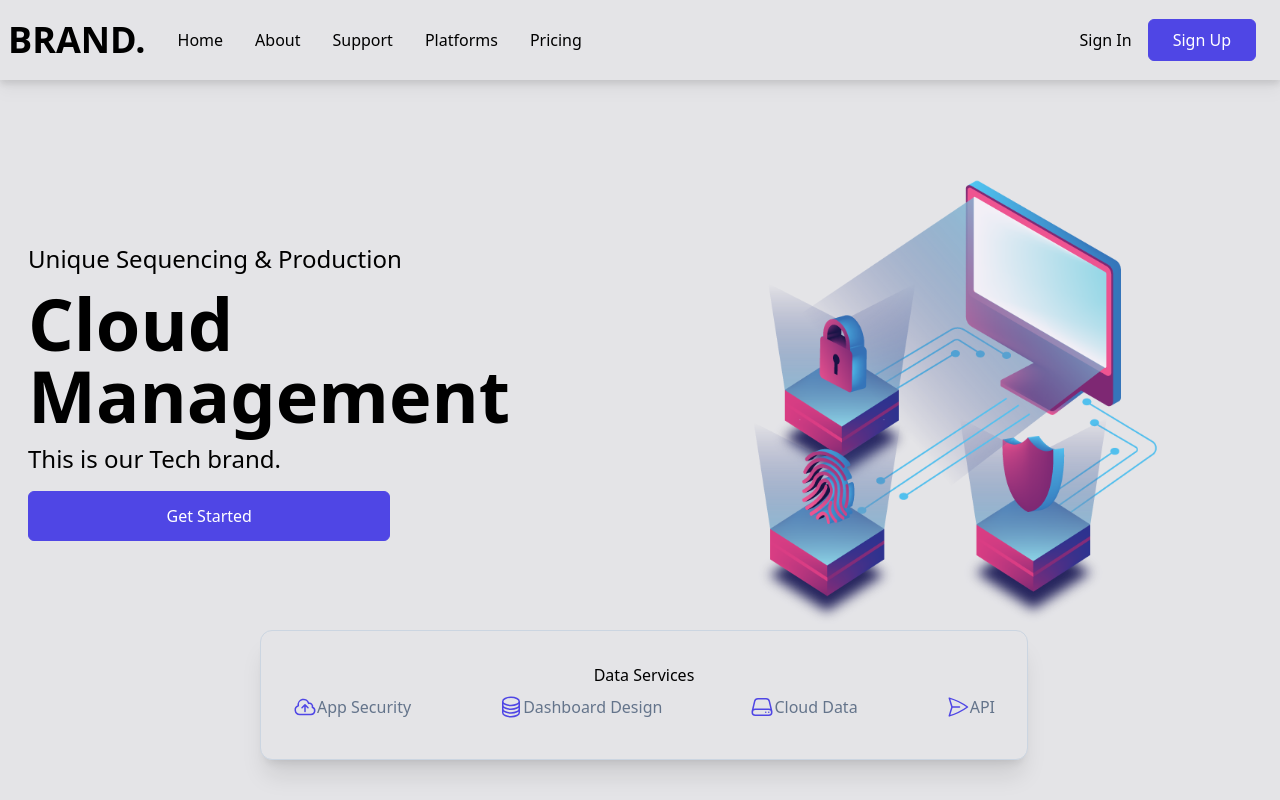
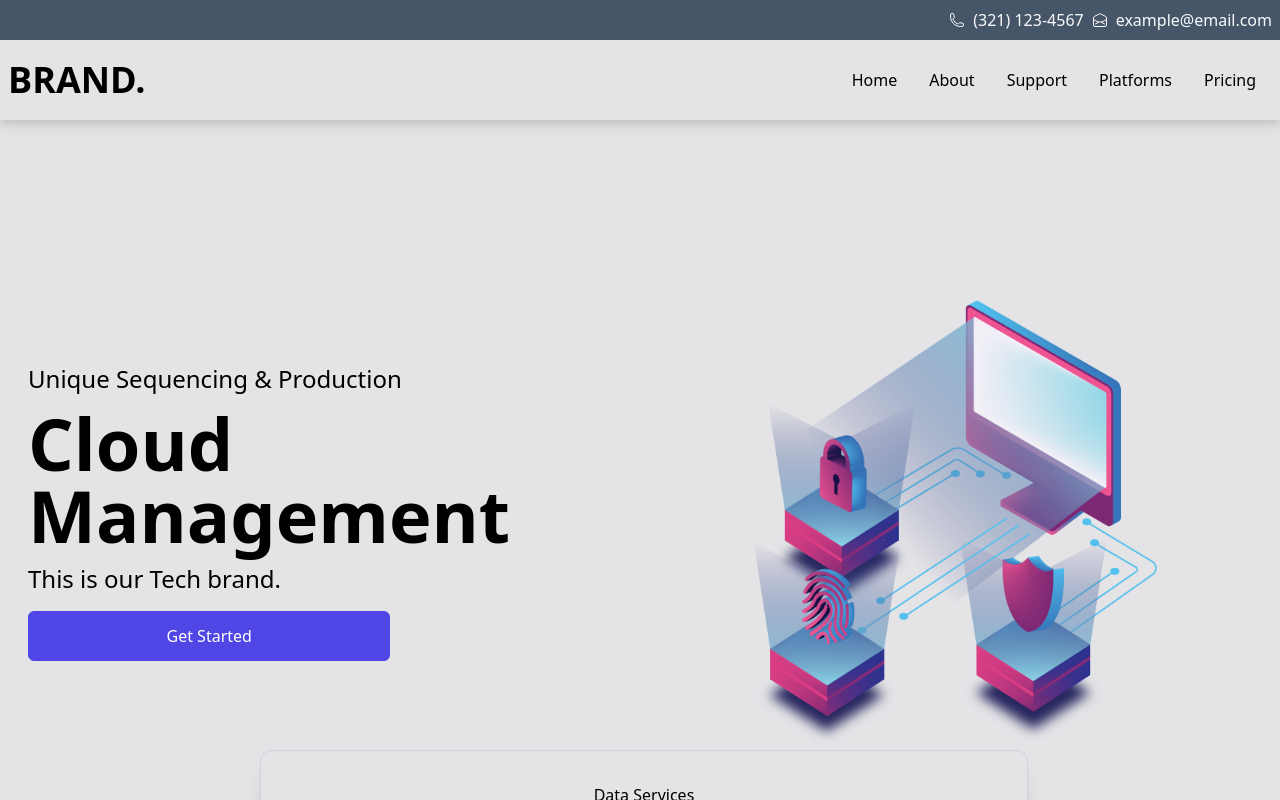
Before and after one commit to CylanTomacio/landing-page-template, a React (Vite) app: page / in a window 1280 px wide. Shown: the top 800 px of the page. Built offline with nearby package versions, Linux system fonts and the light colour scheme.

Commit message:
Creada la sección del top header con info de contacto y cambiado el tipo de navbar para que sea estatico. Se borraron los botones de iniciar sesión y registrar

```diff
--- a/src/App.jsx
+++ b/src/App.jsx
@@ -5,17 +5,19 @@ import { Support } from "./components/Support";
 import { Platforms } from "./components/Platforms";
 import { Pricing } from "./components/Pricing";
 import { Footer } from "./components/Footer";
+import { TopHeader } from "./components/TopHeader";
 
 export const App = () => {
 
   return (
     <>
+      <TopHeader />
       <Navbar />
       <Hero />
       <About />
       <Support />
-      <Platforms/>
-      <Pricing/>
+      <Platforms />
+      <Pricing />
       <Footer />
     </>
   )
--- a/src/components/Footer.jsx
+++ b/src/components/Footer.jsx
@@ -57,7 +57,6 @@ export const Footer = () => {
                     <button className='p-2 mb-4'>Suscribe</button>
                 </form>
             </div>
-
         </div>
 
         <div className='flex flex-col max-w-[1240px] px-2 py-4 mx-auto justify-between sm:flex-row text-center text-gray-500'>
--- a/src/components/Hero.jsx
+++ b/src/components/Hero.jsx
@@ -20,7 +20,7 @@ export const Hero = () => {
         <div>
           <img className='w-full' src={bgImg} alt="/" />
         </div>
-        <div className='absolute flex flex-col py-8 md:min-w-[768px] bottom-[5%] mx-1 md:left-1/2 transform md:-translate-x-1/2 bg-zinc-200 border border-slate-300 rounded-xl text-center shadow-xl'>
+        <div className='absolute flex flex-col py-8 md:min-w-[768px] bottom-[-10%] mx-1 md:left-1/2 transform md:-translate-x-1/2 bg-zinc-200 border border-slate-300 rounded-xl text-center shadow-xl'>
           <p>Data Services</p>
           <div className='flex justify-between flex-wrap px-4'>
             <p className='flex px-4 py-2 text-slate-500'><CloudArrowUpIcon className='h-6 text-indigo-600'/> App Security</p>
--- a/src/components/Navbar.jsx
+++ b/src/components/Navbar.jsx
@@ -8,10 +8,12 @@ export const Navbar = () => {
   const handleClose = () => setNav(!nav);
 
   return (
-    <nav className='w-screen h-[80px] z-10 bg-zinc-200 fixed drop-shadow-lg'>
+    <nav className='w-full h-[80px] bg-zinc-200 drop-shadow-lg'>
       <div className='px-2 flex justify-between items-center w-full h-full'>
-        <div className='flex items-center'>
-          <h1 className='text-3xl font-bold mr-4 sm:text-4xl'>BRAND.</h1>{/* Brand Logo */}
+        <div className='w-full flex justify-between items-center'>
+          <div>
+            <h1 className='text-3xl font-bold mr-4 sm:text-4xl'>BRAND.</h1>
+          </div>
           <ul className='hidden md:flex'>
             <li>
               <Link to="home" spy={true} smooth={true} duration={500}>Home</Link>
@@ -30,16 +32,12 @@ export const Navbar = () => {
             </li>
           </ul>
         </div>
-        <div className='hidden md:flex pr-4'>
-          <button className='border-none bg-transparent text-black mr-4'>Sign In</button>
-          <button className='px-6 py-2'>Sign Up</button>
-        </div>
         <div className='md:hidden' onClick={handleClick}>
           {!nav ? <Bars3Icon className='w-5'/> : <XMarkIcon className='w-5'/>}
 
         </div>
       </div>{/* Brand Info */}
-      <ul className={!nav ? 'hidden' : 'absolute bg-zinc-200 w-full px-8' }>
+      <ul className={!nav ? 'hidden' : 'absolute bg-zinc-200 w-full px-8 pb-4' }>
         <li className='border-b-2 border-zinc-300 w-full'>
           <Link onClick={handleClose} to="home" spy={true} smooth={true} duration={500}>Home</Link>
         </li>
@@ -55,10 +53,6 @@ export const Navbar = () => {
         <li className='border-b-2 border-zinc-300 w-full'>
           <Link onClick={handleClose} to="pricing" spy={true} smooth={true} offset={-80} duration={500}>Pricing</Link>
         </li>
-        <div className='flex flex-col my-4'>
-          <button className='bg-transparent text-indigo-600 px-6 py-2 mb-4'>Sign In</button>
-          <button className='px-6 py-2'>Sign Up</button>
-        </div>
       </ul>
     </nav>
   )
--- /dev/null
+++ b/src/components/TopHeader.jsx
@@ -0,0 +1,12 @@
+import { EnvelopeOpenIcon, PhoneIcon } from "@heroicons/react/24/outline"
+
+export const TopHeader = () => {
+  return (
+    <header className="w-full bg-slate-600 text-slate-50 hidden md:flex justify-end py-2 px-2 align-center">
+        <PhoneIcon className="w-4 mx-2"/>
+        <p>(321) 123-4567</p>
+        <EnvelopeOpenIcon className="w-4 mx-2"/>
+        <p>example@email.com</p>
+    </header>
+  )
+}
```
